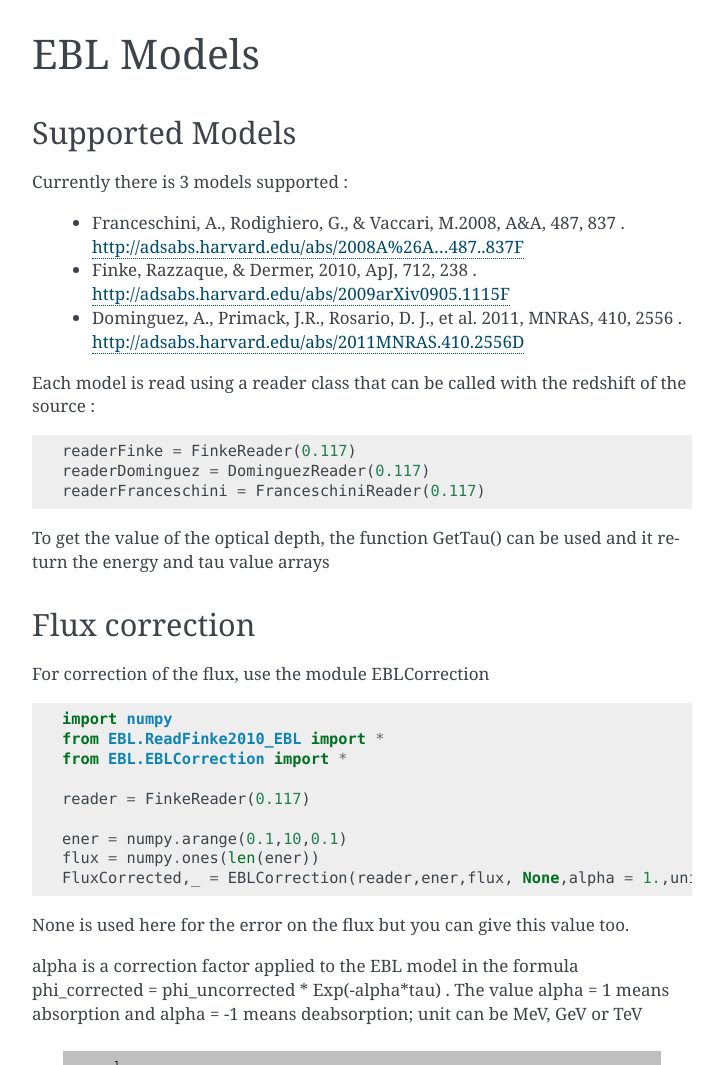
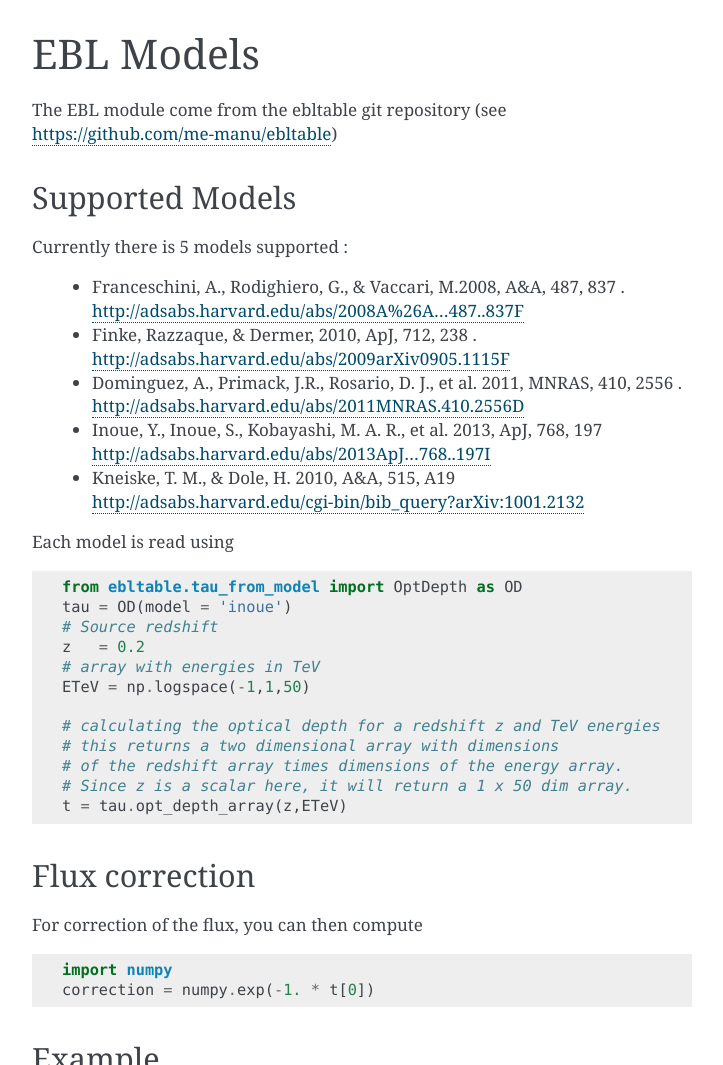
Before and after one commit to davidsanchez/CTAtools, a Sphinx documentation site: the page built from doc/source/EBL.rst, in a window 1280 px wide and 1400 px high. Shown: the part 335-1400 px from the top of the window, without its empty margins (388-1111 px from the left). Built offline with Sphinx 7.4.7, drawn with Linux system fonts in a browser that asks for light colours; pages that are not in the unit, such as notebooks, are missing from menus; some of the changed text lies outside the part shown.

Commit message:
work on doc

```diff
--- a/doc/source/EBL.rst
+++ b/doc/source/EBL.rst
@@ -3,51 +3,53 @@
 EBL Models
 ==========
 
+The EBL module come from the ebltable git repository (see https://github.com/me-manu/ebltable)
+
+
 Supported Models
 ----------------
 
-Currently there is 3 models supported :
+Currently there is 5 models supported :
 
  * Franceschini, A., Rodighiero, G., & Vaccari, M.2008, A&A, 487, 837 . http://adsabs.harvard.edu/abs/2008A%26A...487..837F
  * Finke, Razzaque, & Dermer, 2010, ApJ, 712, 238 . http://adsabs.harvard.edu/abs/2009arXiv0905.1115F
  * Dominguez, A., Primack, J.R., Rosario, D. J., et al. 2011, MNRAS, 410, 2556 . http://adsabs.harvard.edu/abs/2011MNRAS.410.2556D
+ * Inoue, Y., Inoue, S., Kobayashi, M. A. R., et al. 2013, ApJ, 768, 197 http://adsabs.harvard.edu/abs/2013ApJ...768..197I
+ * Kneiske, T. M., & Dole, H. 2010, A&A, 515, A19  http://adsabs.harvard.edu/cgi-bin/bib_query?arXiv:1001.2132
 
-
-Each model is read using a reader class that can be called with the redshift of the source :
+Each model is read using
 
 .. code-block:: python
 
-    readerFinke = FinkeReader(0.117)
-    readerDominguez = DominguezReader(0.117)
-    readerFranceschini = FranceschiniReader(0.117)
+    from ebltable.tau_from_model import OptDepth as OD
+    tau = OD(model = 'inoue')
+    # Source redshift
+    z	= 0.2
+    # array with energies in TeV
+    ETeV = np.logspace(-1,1,50)
 
+    # calculating the optical depth for a redshift z and TeV energies
+    # this returns a two dimensional array with dimensions
+    # of the redshift array times dimensions of the energy array.
+    # Since z is a scalar here, it will return a 1 x 50 dim array.
+    t = tau.opt_depth_array(z,ETeV)
 
-To get the value of the optical depth, the function GetTau() can be used and it return the energy and tau value arrays
 
 
 Flux correction
 ---------------
 
-For correction of the flux, use the module EBLCorrection
+For correction of the flux, you can then compute
 
 .. code-block:: python
 
     import numpy
-    from EBL.ReadFinke2010_EBL import *
-    from EBL.EBLCorrection import *
+    correction = numpy.exp(-1. * t[0])
 
-    reader = FinkeReader(0.117)
 
-    ener = numpy.arange(0.1,10,0.1)
-    flux = numpy.ones(len(ener))
-    FluxCorrected,_ = EBLCorrection(reader,ener,flux, None,alpha = 1.,unit = "TeV")
-
-None is used here for the error on the flux but you can give this value too.
-
-alpha is a correction factor applied to the EBL model in the formula phi_corrected =
-phi_uncorrected * Exp(-alpha*tau) . The value alpha = 1 means absorption and alpha = -1 means
-deabsorption; unit can be MeV, GeV or TeV
-
+Example
+-------
+The example script can help to understand and will produce this plot
 
 .. figure::  _static/EBL_correction_Ex.png
    :align:   center
--- a/doc/source/setup.rst
+++ b/doc/source/setup.rst
@@ -36,7 +36,7 @@ The second step is to download the mandatory libraries from git repositories. Th
 
 which will download the repositories :
 
-  * ebltable
+  * ebltable (see https://github.com/me-manu/ebltable) by M. Meyer
 
 Then to test the installation and if you have all the libraries (install_CTAtools.py do it also), you can run
 
```
Also changed, not shown: doc/source/FermiCatalog.rst (+14 -14 lines), 1 other file.
